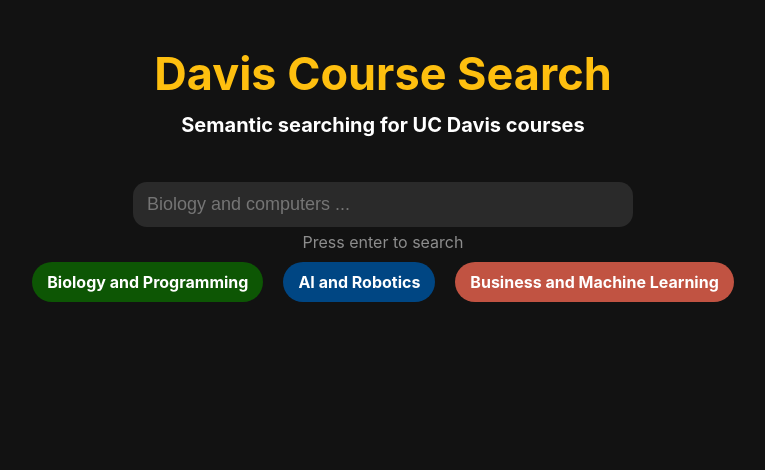
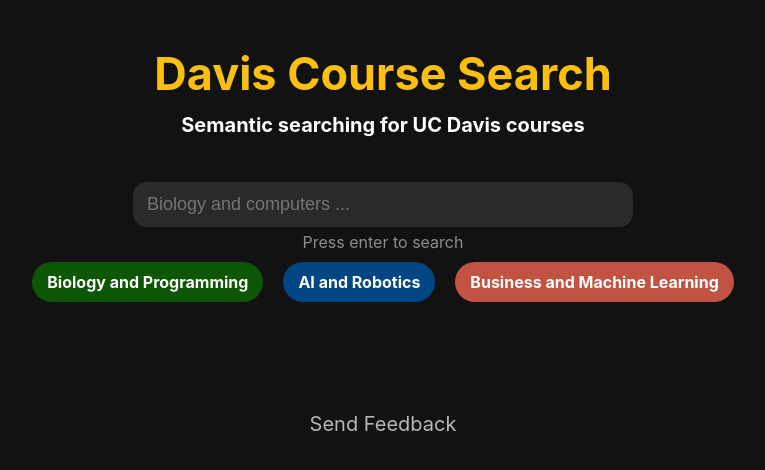
Before and after one commit to puravparab/DavisCourseSearch, a Next.js app in the folder client/: page / in a window 1280 px wide. Shown: the top 470 px of the page, without its empty margins (257-1022 px from the left). Built offline with nearby package versions, Linux system fonts and the light colour scheme.

Commit message:
footer added

```diff
--- /dev/null
+++ b/client/components/Footer.js
@@ -0,0 +1,11 @@
+import styles from '../styles/footer.module.css'
+
+const Footer = () => {
+	return (
+		<div className={styles.footerContainer}>
+			<a href="mailto:daviscoursesearch@gmail.com">Send Feedback</a>
+		</div>
+	)
+}
+
+export default Footer
--- a/client/pages/index.js
+++ b/client/pages/index.js
@@ -2,6 +2,7 @@
 
 import Header from '../components/Header.js'
 import CourseSearch from '../components/CourseSearch.js'
+import Footer from '../components/Footer.js'
 import styles from '../styles/home.module.css'
 
 const Home = () => {
@@ -27,6 +28,7 @@
 			<div className={styles.homeContainer}>
 				<Header />
 				<CourseSearch />
+				<Footer />
 			</div>
 		</>
 	)
--- /dev/null
+++ b/client/styles/footer.module.css
@@ -0,0 +1,14 @@
+.footerContainer{
+	display: flex;
+	flex-direction: row;
+	justify-content: center;
+	align-items: center;
+	margin: 50px 0px 20px 0px;
+}
+.footerContainer a{
+	font-size: 20px;
+	color: rgb(183, 183, 183);
+}
+.footerContainer a:hover{
+	color: rgb(255, 255, 255);
+}
```
